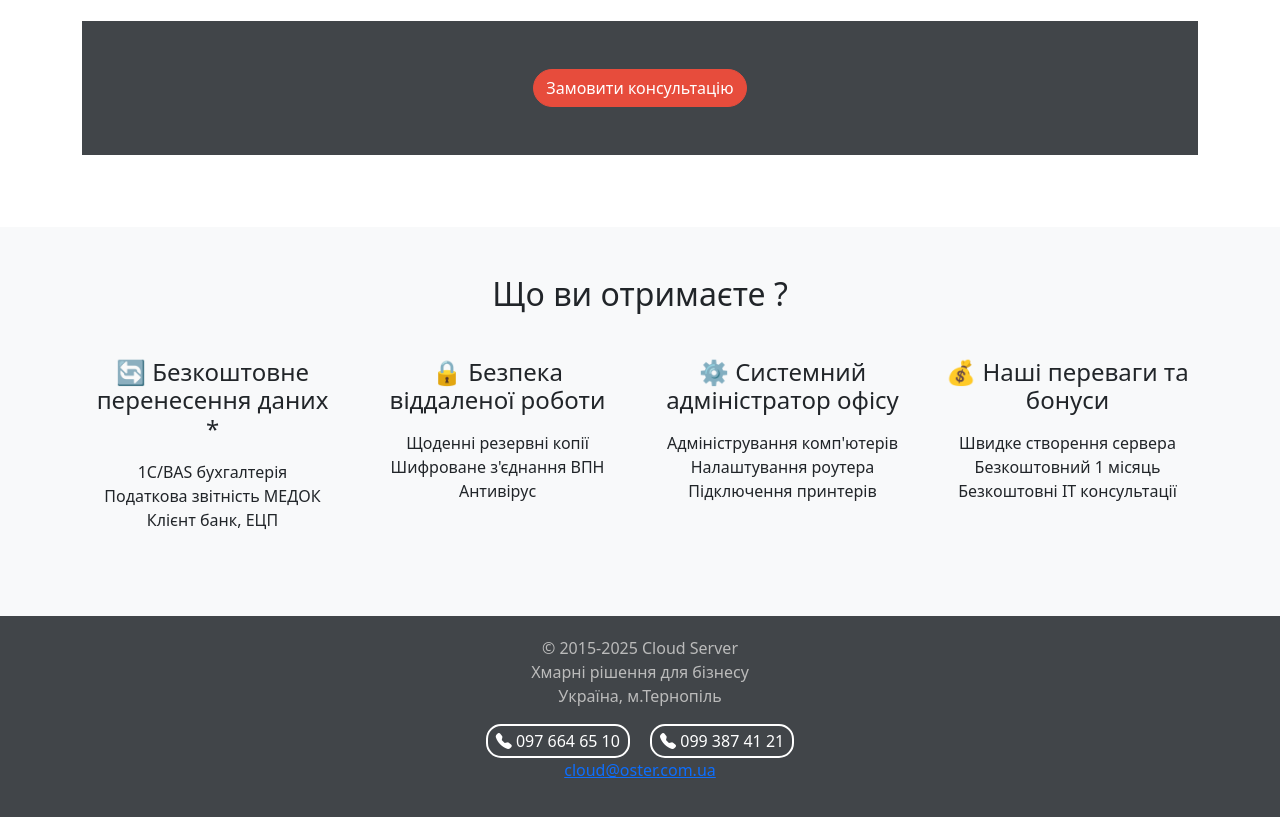
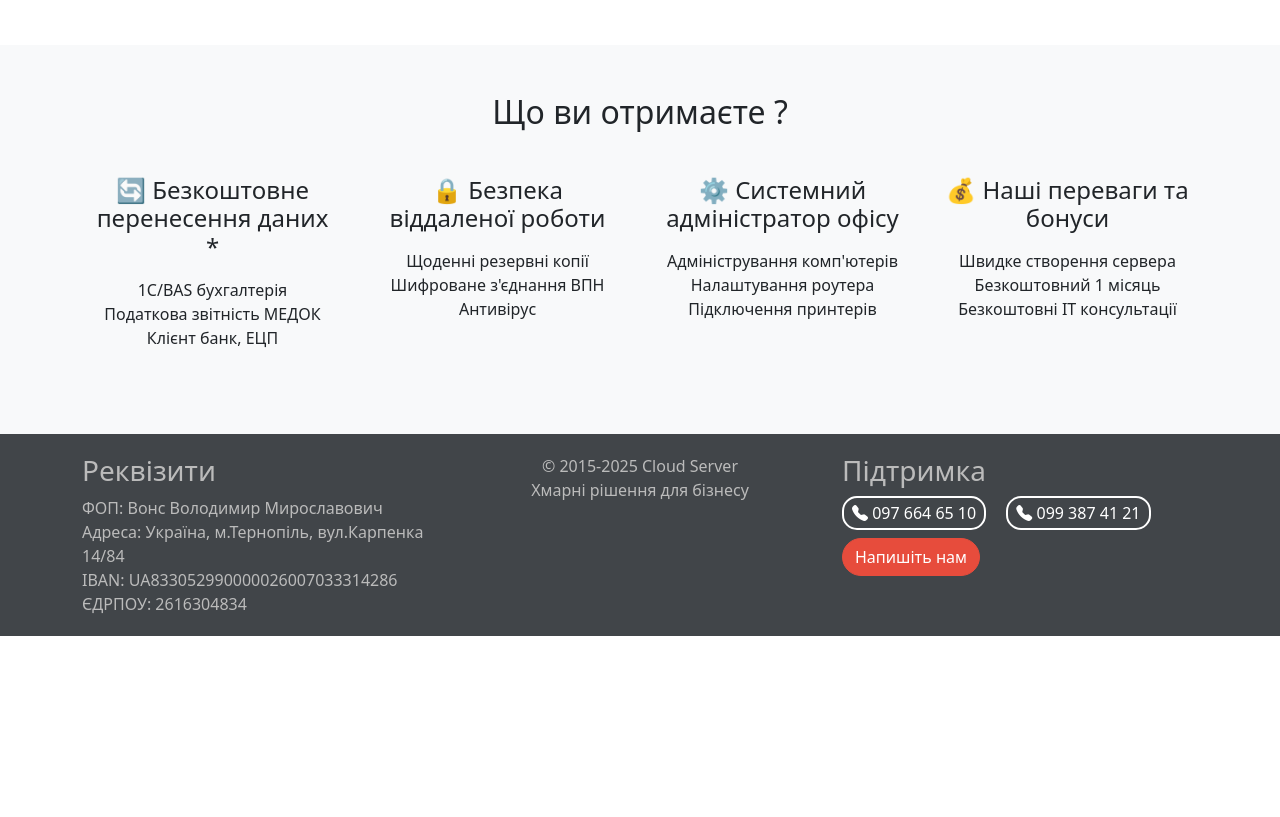
Before and after one commit to VladVons/html-CloudServer, a plain HTML site: page public_html/windows-rdp/index.html in a window 1280 px wide. Shown: the part 2013-2830 px from the top of the page. After the commit the page ends 2649 px from the top, so only its background shows below. Drawn offline with nearby package versions, Linux system fonts and the light colour scheme.

Commit message:
MyCommit

```diff
--- a/public_html/windows-rdp/index.html
+++ b/public_html/windows-rdp/index.html
@@ -255,7 +255,7 @@
               </button>
             </h2>
             <div id="a4" class="accordion-collapse collapse" data-bs-parent="#faqAccordion">
-              <div class="accordion-body">Після оформлення договору про співпрацю ми надаємо 1 місяць безкоштовного тестування</div>
+              <div class="accordion-body">Після оформлення договору про співпрацю ми надаємо 1 тиждень безкоштовного тестування</div>
             </div>
           </div>
 
@@ -344,9 +344,6 @@
             Обираючи нас, ви отримуєте не лише технічне рішення, а й надійного партнера, якому можна довіряти.<br>
           </div>
         </div>
-        <div class="text-center my-4 py-5 bg-footer">
-          <button class="btn btn-primary rounded-pill btn-orange" data-bs-toggle="modal" data-bs-target="#askModal">Замовити консультацію</button>
-        </div>
       </div>
     </section>
 
@@ -392,14 +389,22 @@
     </section>
 
     <!-- Footer -->
-    <footer class="footer text-center">
-      <div class="container">
-        <p>
+    <footer class="footer">
+      <div class="container" id="footer">
+        <div class="row">
+          <div class="col-md-4">
+            <h3>Реквізити</h3>
+            ФОП: Вонс Володимир Мирославович<br>
+            Адреса: Україна, м.Тернопіль, вул.Карпенка 14/84<br>
+            IBAN: UA833052990000026007033314286<br>
+            ЄДРПОУ: 2616304834<br>
+          </div>
+          <div class="col-md-4 text-center">
             © 2015-2025 Cloud Server<br>
             Хмарні рішення для бізнесу<br>
-          Україна, м.Тернопіль
-        </p>
-        <p>
+          </div>
+          <div class="col-md-4">
+            <h3>Підтримка</h3>
             <span class="navbar-text text-white">
               <a href="tel:0976646510" class="phone-link text-white">
                 <i class="bi bi-telephone-fill"></i> 097 664 65 10
@@ -407,9 +412,12 @@
               <a href="tel:0993874121" class="phone-link text-white ms-3">
                 <i class="bi bi-telephone-fill"></i> 099 387 41 21
               </a>
-          </span><br>
-          <a href="mailto:cloud@oster.com.ua">cloud@oster.com.ua</a>
-        </p>
+            </span>
+            <div class="mt-2">
+              <button class="btn btn-primary rounded-pill btn-orange" data-bs-toggle="modal" data-bs-target="#askModal">Напишіть нам</button>
+            </div>
+          </div>
+        </div>
       </div>
     </footer>
 
@@ -484,7 +492,7 @@
                 </div>
                 <div>
                   <label class="form-label">Ваше запитання*</label>
-                  <textarea name="message" class="form-control" rows="4" required></textarea>
+                  <textarea name="message" class="form-control" rows="5" required></textarea>
                 </div>
                <div class="text-center">
                   <button type="submit" class="btn btn-success btn-lg px-5" data-template="template_ahh9wxb">Надіслати</button>
```
Lines whose indentation alone changed are shown as unchanged.
